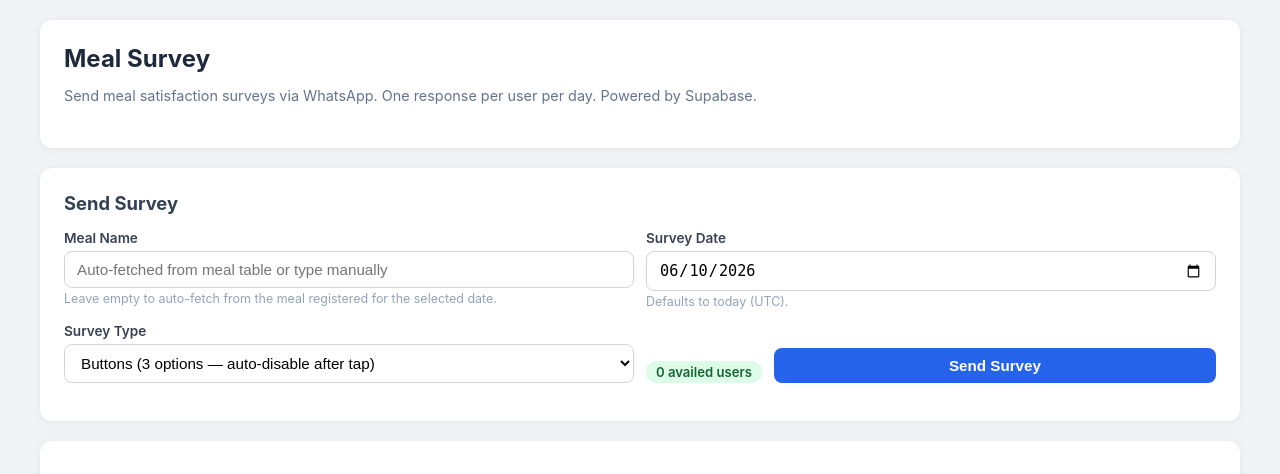
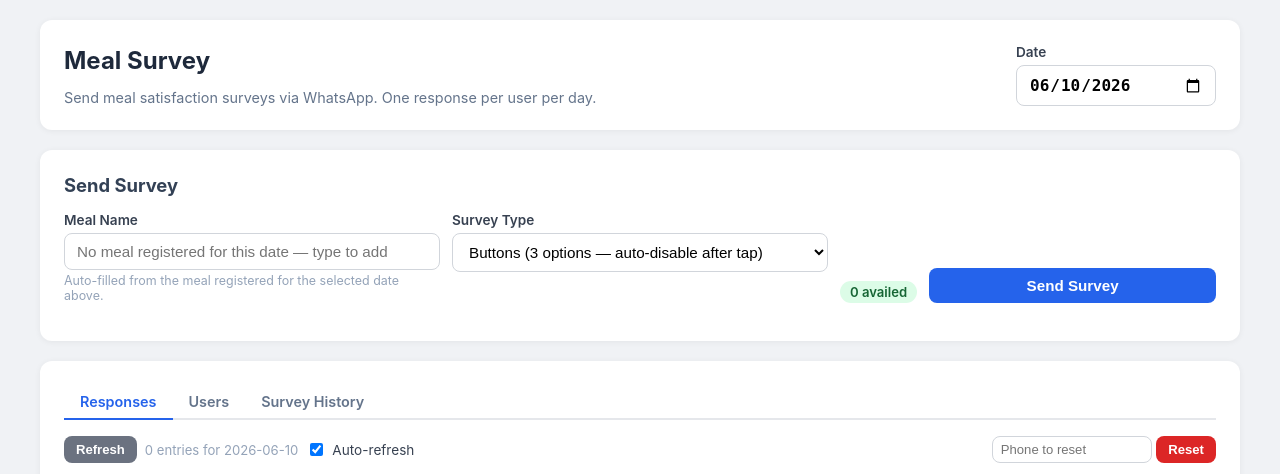
Before and after one commit to oes-nubawan/MEalSurveyAPI, a Flask app: page / in a window 1280 px wide. Shown: the top 474 px of the page. Run offline with Flask 3, Linux system fonts and the light colour scheme; data that the repository does not hold is empty; parts of the project's set-up code (start-up, migrations or seed data) failed here and were passed over.

Commit message:
fix: single global date picker controls entire UI
- One date picker in the header controls survey date, meal name,
  user availability, and responses filtering
- Removed separate availDate picker from Users tab
- Changing date auto-fetches meal name and refreshes active tab
- Responses tab filters by selected date
- Meal name always updates when date changes (not just when empty)

```diff
--- a/templates/index.html
+++ b/templates/index.html
@@ -82,10 +82,18 @@
 </head>
 <body>
   <div class="container">
-    <!-- Header -->
+    <!-- Header + Global Date -->
     <div class="card">
-      <h1>Meal Survey</h1>
-      <p class="subtitle">Send meal satisfaction surveys via WhatsApp. One response per user per day. Powered by Supabase.</p>
+      <div class="row" style="align-items:flex-end;">
+        <div style="flex:1;">
+          <h1 style="margin-bottom:2px;">Meal Survey</h1>
+          <p class="subtitle" style="margin-bottom:0;">Send meal satisfaction surveys via WhatsApp. One response per user per day.</p>
+        </div>
+        <div class="field" style="flex:0 0 200px;margin-bottom:0;">
+          <label for="globalDate">Date</label>
+          <input id="globalDate" type="date" style="font-size:1rem;font-weight:600;" />
+        </div>
+      </div>
     </div>
 
     <!-- Send Survey -->
@@ -96,16 +104,8 @@
         <div class="field">
           <label for="mealName">Meal Name</label>
           <input id="mealName" type="text" placeholder="Auto-fetched from meal table or type manually" />
-          <div class="hint">Leave empty to auto-fetch from the meal registered for the selected date.</div>
+          <div class="hint">Auto-filled from the meal registered for the selected date above.</div>
         </div>
-        <div class="field">
-          <label for="surveyDate">Survey Date</label>
-          <input id="surveyDate" type="date" />
-          <div class="hint">Defaults to today (UTC).</div>
-        </div>
-      </div>
-
-      <div class="row">
         <div class="field">
           <label for="surveyType">Survey Type</label>
           <select id="surveyType">
@@ -116,7 +116,7 @@
         </div>
         <div class="field" style="display:flex;align-items:flex-end;gap:12px;">
           <div>
-            <span class="avail-count" id="availCount">0 availed users</span>
+            <span class="avail-count" id="availCount">0 availed</span>
           </div>
           <button id="sendButton" class="btn-primary" style="flex:1;">Send Survey</button>
         </div>
@@ -163,11 +163,6 @@
       <div id="tab-users" class="tab-content">
         <div class="row" style="margin-bottom:16px;align-items:flex-end;">
           <div class="field" style="flex:1;margin-bottom:0;">
-            <label>Avail Date</label>
-            <input id="availDate" type="date" />
-            <div class="hint">Select date to manage per-day meal availability.</div>
-          </div>
-          <div class="field" style="flex:1;margin-bottom:0;">
             <label>Name</label>
             <input id="newUserName" type="text" placeholder="Zayan" />
           </div>
@@ -187,7 +182,7 @@
         <div style="overflow-x:auto;">
           <table>
             <thead>
-              <tr><th>Name</th><th>Phone</th><th>Availed (for date)</th><th>Actions</th></tr>
+              <tr><th>Name</th><th>Phone</th><th>Availed</th><th>Actions</th></tr>
             </thead>
             <tbody id="usersBody"></tbody>
           </table>
@@ -219,48 +214,69 @@
   </div>
 
   <script>
-    // ── Set default date ──────────────────────────────────────────────
+    // ── Global date ──────────────────────────────────────────────────
     var today = new Date();
     var todayStr = today.getUTCFullYear() + '-' +
       String(today.getUTCMonth() + 1).padStart(2, '0') + '-' +
       String(today.getUTCDate()).padStart(2, '0');
-    document.getElementById('surveyDate').value = todayStr;
-    document.getElementById('availDate').value = todayStr;
+    document.getElementById('globalDate').value = todayStr;
 
-    // ── Load availed user count for survey date ──────────────────────
+    // Helper: get the current global date
+    function getDate() {
+      return document.getElementById('globalDate').value || todayStr;
+    }
+
+    // ── When global date changes → refresh everything ──────────────
+    document.getElementById('globalDate').addEventListener('change', function() {
+      onDateChange();
+    });
+
+    async function onDateChange() {
+      await autoFetchMealName();
+      loadAvailCount();
+      // Refresh the active tab
+      var activeTab = document.querySelector('.tab.active');
+      if (activeTab) {
+        if (activeTab.dataset.tab === 'users') loadUsers();
+        if (activeTab.dataset.tab === 'responses') loadResponses();
+      }
+    }
+
+    // ── Auto-fetch meal name for selected date ──────────────────────
+    async function autoFetchMealName() {
+      var date = getDate();
+      var nameInput = document.getElementById('mealName');
+      if (!date) return;
+      try {
+        var r = await fetch('/api/meal/' + date);
+        if (!r.ok) return;
+        var data = await r.json();
+        // Always update — if meal exists for this date, fill it in
+        if (data.meal_name) {
+          nameInput.value = data.meal_name;
+        } else {
+          nameInput.value = '';
+          nameInput.placeholder = 'No meal registered for this date — type to add';
+        }
+      } catch(e) { console.error(e); }
+    }
+
+    // ── Load availed user count ─────────────────────────────────────
     async function loadAvailCount() {
-      var date = document.getElementById('surveyDate').value;
+      var date = getDate();
       if (!date) return;
       try {
         var r = await fetch('/api/mealavail/' + date);
         if (!r.ok) return;
         var entries = await r.json();
         var availed = (entries || []).filter(function(e) { return e.availstatus; }).length;
-        document.getElementById('availCount').textContent = availed + ' availed user' + (availed !== 1 ? 's' : '');
+        document.getElementById('availCount').textContent = availed + ' availed';
       } catch(e) { console.error(e); }
     }
+
+    // ── Initial load ────────────────────────────────────────────────
+    autoFetchMealName();
     loadAvailCount();
-
-    // ── Auto-fetch meal name when date changes ──────────────────────
-    document.getElementById('surveyDate').addEventListener('change', function() {
-      loadAvailCount();
-      autoFetchMealName();
-    });
-
-    async function autoFetchMealName() {
-      var date = document.getElementById('surveyDate').value;
-      var nameInput = document.getElementById('mealName');
-      if (!date) return;
-      try {
-        var r = await fetch('/api/meal/' + date);
-        if (!r.ok) return;
-        var data = await r.json();
-        if (data.meal_name && !nameInput.value.trim()) {
-          nameInput.value = data.meal_name;
-        }
-      } catch(e) { console.error(e); }
-    }
-    autoFetchMealName();
 
     // ── Tabs ────────────────────────────────────────────────────────
     document.querySelectorAll('.tab').forEach(function(tab) {
@@ -271,16 +287,17 @@
         document.getElementById('tab-' + this.dataset.tab).classList.add('active');
         if (this.dataset.tab === 'users') loadUsers();
         if (this.dataset.tab === 'surveys') loadSurveys();
+        if (this.dataset.tab === 'responses') loadResponses();
       });
     });
 
     // ── Send Survey ─────────────────────────────────────────────────
     document.getElementById('sendButton').addEventListener('click', async function() {
       var mealName = document.getElementById('mealName').value.trim();
-      var surveyDate = document.getElementById('surveyDate').value;
+      var surveyDate = getDate();
       var surveyType = document.getElementById('surveyType').value;
 
-      if (!surveyDate) { showStatus('err', 'Select a survey date.'); return; }
+      if (!surveyDate) { showStatus('err', 'Select a date.'); return; }
 
       var btn = this;
       btn.disabled = true;
@@ -337,16 +354,26 @@
       } catch (err) { console.error(err); }
     });
 
-    // ── Load Responses ──────────────────────────────────────────────
+    // ── Load Responses (filtered by global date) ───────────────────
     async function loadResponses() {
       try {
         var response = await fetch('/api/ui/recent');
         if (!response.ok) return;
         var data = await response.json();
         if (data.error) { document.getElementById('responsesBody').innerHTML = '<tr><td colspan="9" style="color:#dc2626;">' + esc(data.error) + '</td></tr>'; return; }
-        document.getElementById('feedbackCount').textContent = data.length + ' entries';
 
-        if (data.length === 0) {
+        // Filter by global date
+        var selectedDate = getDate();
+        var filtered = data;
+        if (selectedDate) {
+          filtered = data.filter(function(item) {
+            return item.surveyDate === selectedDate;
+          });
+        }
+
+        document.getElementById('feedbackCount').textContent = filtered.length + ' entries' + (selectedDate ? ' for ' + selectedDate : '');
+
+        if (filtered.length === 0) {
           document.getElementById('responsesBody').innerHTML = '';
           document.getElementById('emptyState').style.display = 'block';
           return;
@@ -354,8 +381,8 @@
 
         document.getElementById('emptyState').style.display = 'none';
         var html = '';
-        for (var i = 0; i < data.length; i++) {
-          var item = data[i];
+        for (var i = 0; i < filtered.length; i++) {
+          var item = filtered[i];
           var rating = item.rating || '';
           var statusBadge = '<span class="badge badge-' + (item.responseStatus || 'pending') + '">' + fmtStatus(item.responseStatus) + '</span>';
           html += '<tr>' +
@@ -374,17 +401,17 @@
       } catch (err) { console.error(err); }
     }
 
-    // ── Load Users (with per-date meal avail) ──────────────────────
-    var _mealavailMap = {};  // user_id -> availstatus for selected date
+    // ── Load Users (with per-date meal avail from global date) ─────
+    var _mealavailMap = {};
 
     async function loadUsers() {
       try {
-        var availDate = document.getElementById('availDate').value || todayStr;
+        var date = getDate();
 
         // Fetch all users and mealavail for the date in parallel
         var [usersRes, availRes] = await Promise.all([
           fetch('/api/users'),
-          fetch('/api/mealavail/' + availDate)
+          fetch('/api/mealavail/' + date)
         ]);
         if (!usersRes.ok) return;
         var users = await usersRes.json();
@@ -397,7 +424,7 @@
         (availEntries || []).forEach(function(e) { _mealavailMap[e.user_id] = e.availstatus; });
 
         var availedCount = Object.values(_mealavailMap).filter(Boolean).length;
-        document.getElementById('availDateCount').textContent = availedCount + ' of ' + users.length + ' availed';
+        document.getElementById('availDateCount').textContent = availedCount + ' of ' + users.length + ' availed for ' + date;
 
         if (users.length === 0) {
           document.getElementById('usersBody').innerHTML = '';
@@ -423,7 +450,6 @@
           el.addEventListener('change', async function() {
             var userId = this.dataset.userid;
             var status = this.checked;
-            var date = document.getElementById('availDate').value || todayStr;
             try {
               await fetch('/api/mealavail', {
                 method: 'POST',
@@ -431,9 +457,8 @@
                 body: JSON.stringify({ mealDate: date, userId: userId, availstatus: status })
               });
               _mealavailMap[userId] = status;
-              // Update count
               var cnt = Object.values(_mealavailMap).filter(Boolean).length;
-              document.getElementById('availDateCount').textContent = cnt + ' of ' + users.length + ' availed';
+              document.getElementById('availDateCount').textContent = cnt + ' of ' + users.length + ' availed for ' + date;
               loadAvailCount();
             } catch(e) { console.error(e); }
           });
@@ -441,14 +466,9 @@
       } catch (err) { console.error(err); }
     }
 
-    // ── Avail date change ──────────────────────────────────────────
-    document.getElementById('availDate').addEventListener('change', function() {
-      loadUsers();
-    });
-
     // ── Select All / Deselect All ───────────────────────────────────
     document.getElementById('selectAllAvail').addEventListener('click', async function() {
-      var date = document.getElementById('availDate').value || todayStr;
+      var date = getDate();
       var toggles = document.querySelectorAll('.avail-toggle');
       var userIds = [];
       toggles.forEach(function(el) { userIds.push(el.dataset.userid); el.checked = true; });
@@ -465,7 +485,7 @@
     });
 
     document.getElementById('deselectAllAvail').addEventListener('click', async function() {
-      var date = document.getElementById('availDate').value || todayStr;
+      var date = getDate();
       var toggles = document.querySelectorAll('.avail-toggle');
       var userIds = [];
       toggles.forEach(function(el) { userIds.push(el.dataset.userid); el.checked = false; });
```
